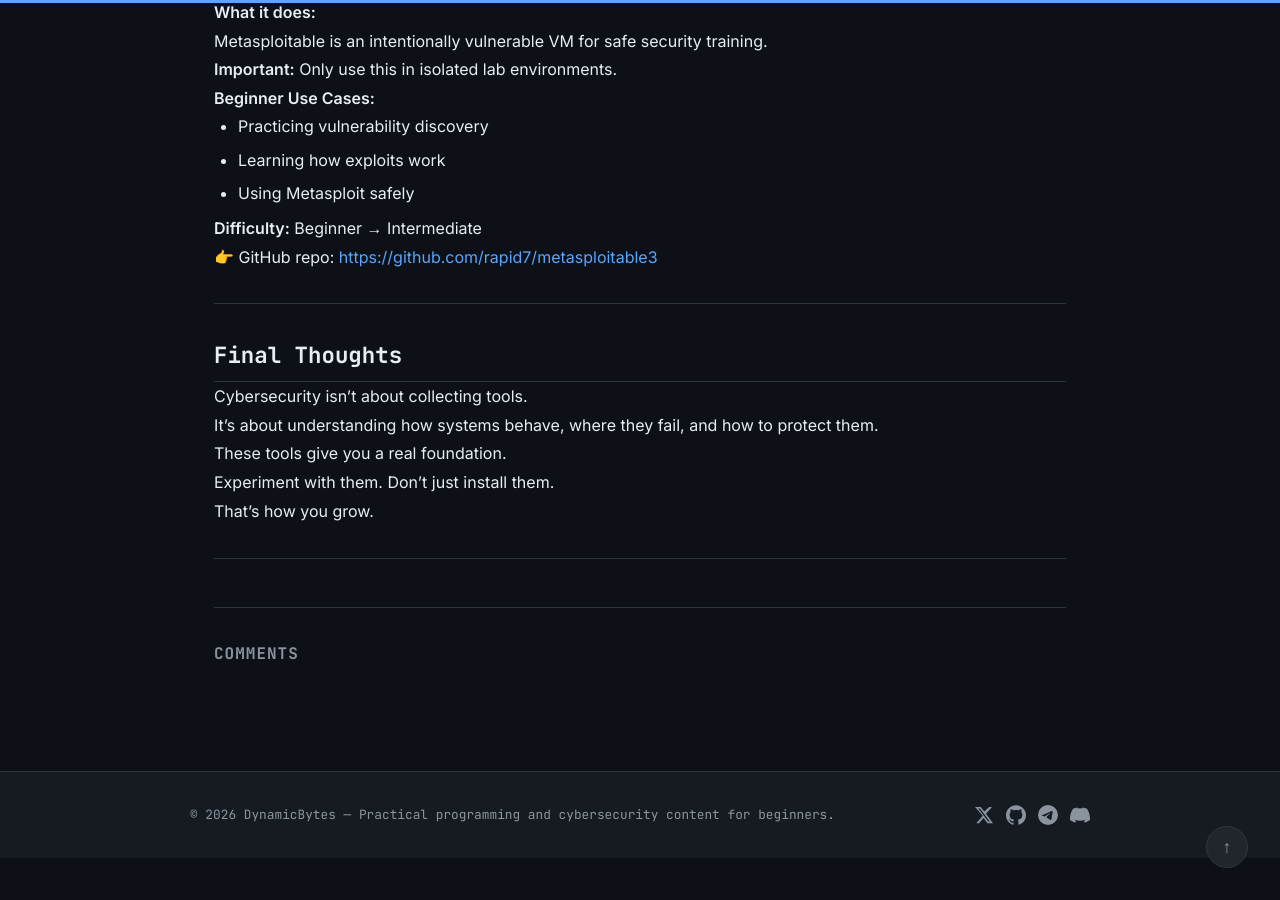
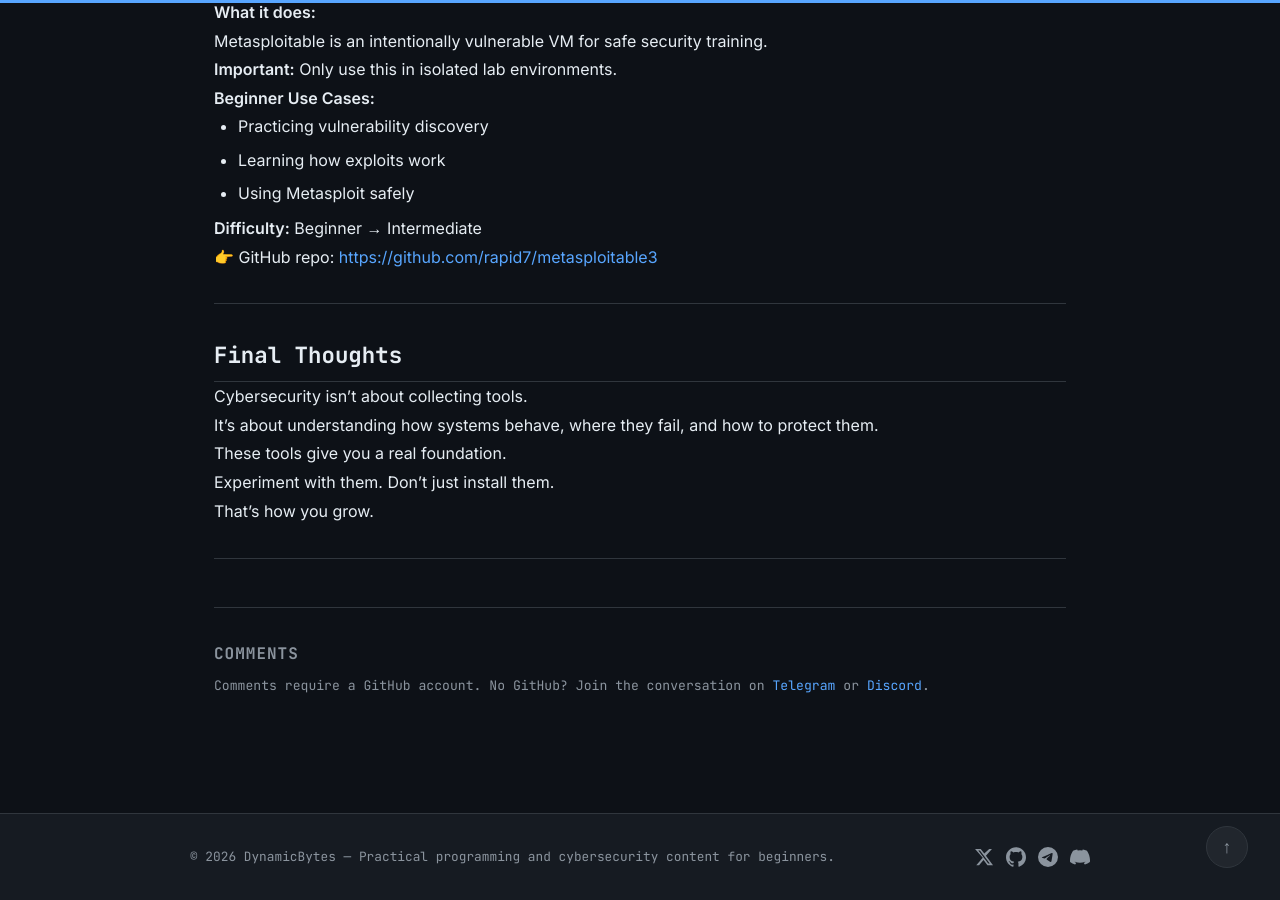
Before and after one commit to small-python/dynamicbytes-blog, a Jekyll site: the page built from _posts/2026-02-10-best-free-cybersecurity-tools-for-beginners.md, in a window 1280 px wide and 900 px high, scrolled down 4112 px. Built offline with Jekyll 4.4.1, drawn with Linux system fonts in a browser that asks for light colours; comment, search, counter and statistics services are not loaded.

Commit message:
Updated post page for the comment section

```diff
--- a/_layouts/post.html
+++ b/_layouts/post.html
@@ -85,6 +85,12 @@
   <!-- Comments -->
   <div class="giscus-wrapper">
     <h3 class="related-posts-title">Comments</h3>
+    <p class="giscus-note">
+      Comments require a GitHub account. No GitHub? Join the conversation on
+      <a href="https://t.me/Lanree001" target="_blank">Telegram</a>
+      or
+      <a href="https://discord.com/users/1149862172260847627" target="_blank">Discord</a>.
+    </p>
     <script src="https://giscus.app/client.js"
       data-repo="small-python/dynamicbytes-blog"
       data-repo-id="R_kgDORcDmbg"
@@ -102,7 +108,7 @@
     </script>
   </div>
 
-<!-- For the progress bar action-->
+  <!-- For the progress bar action -->
   <script>
     const bar = document.getElementById('progress-bar');
     window.addEventListener('scroll', () => {
@@ -201,4 +202,5 @@
       }
     });
   </script>
+
 </article>
```
Also changed, not shown: other parts of _layouts/post.html (+0 -5 lines), .obsidian/workspace.json. Lines whose indentation alone changed are shown as unchanged.
